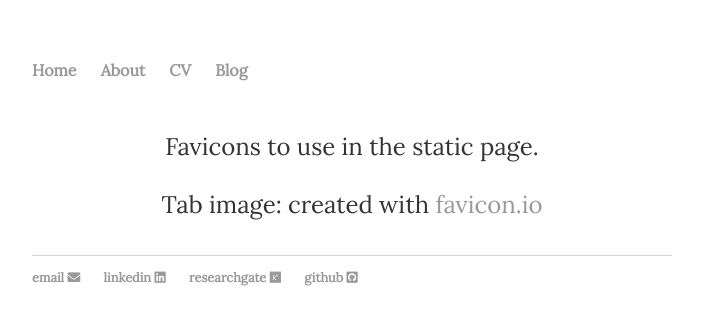
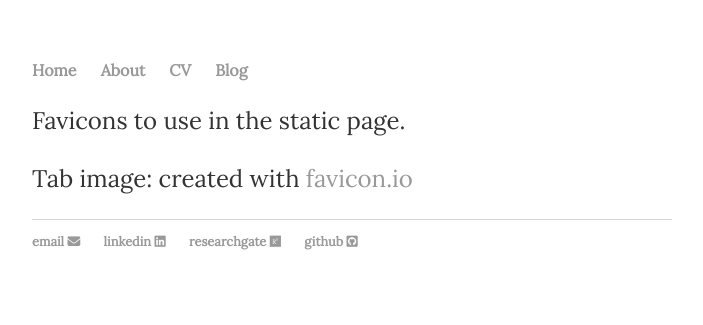
Before and after one commit to finerbrighterlighter/finerbrighterlighter.github.io, a Jekyll site: the page built from icon/readme.md, in a window 1280 px wide. Shown: the top 325 px of the page, without its empty margins (288-991 px from the left). Built offline with Jekyll 4.4.1, drawn with Linux system fonts in a browser that asks for light colours; nearby versions of some CDN libraries; our own code applies the rules of GitHub Pages for plain Markdown files.

Commit message:
Update main.css

```diff
--- a/css/main.css
+++ b/css/main.css
@@ -1,6 +1,7 @@
 body {
     font-family: Lora, serif;
     margin: 60px auto;
+    text-align: left;
     width: 50%;
 }
 nav ul, footer ul {
@@ -50,16 +51,3 @@ ul.posts {
 ul.posts li {
     list-style: none;
 }
-
-div.polaroid {
-  width: 80%;
-  background-color: white;
-  box-shadow: 0 4px 8px 0 rgba(0, 0, 0, 0.2), 0 6px 20px 0 rgba(0, 0, 0, 0.19);
-}
-
-img {width: 200px}
-
-div.container {
-  text-align: center;
-  padding: 10px 20px;
-}
```
